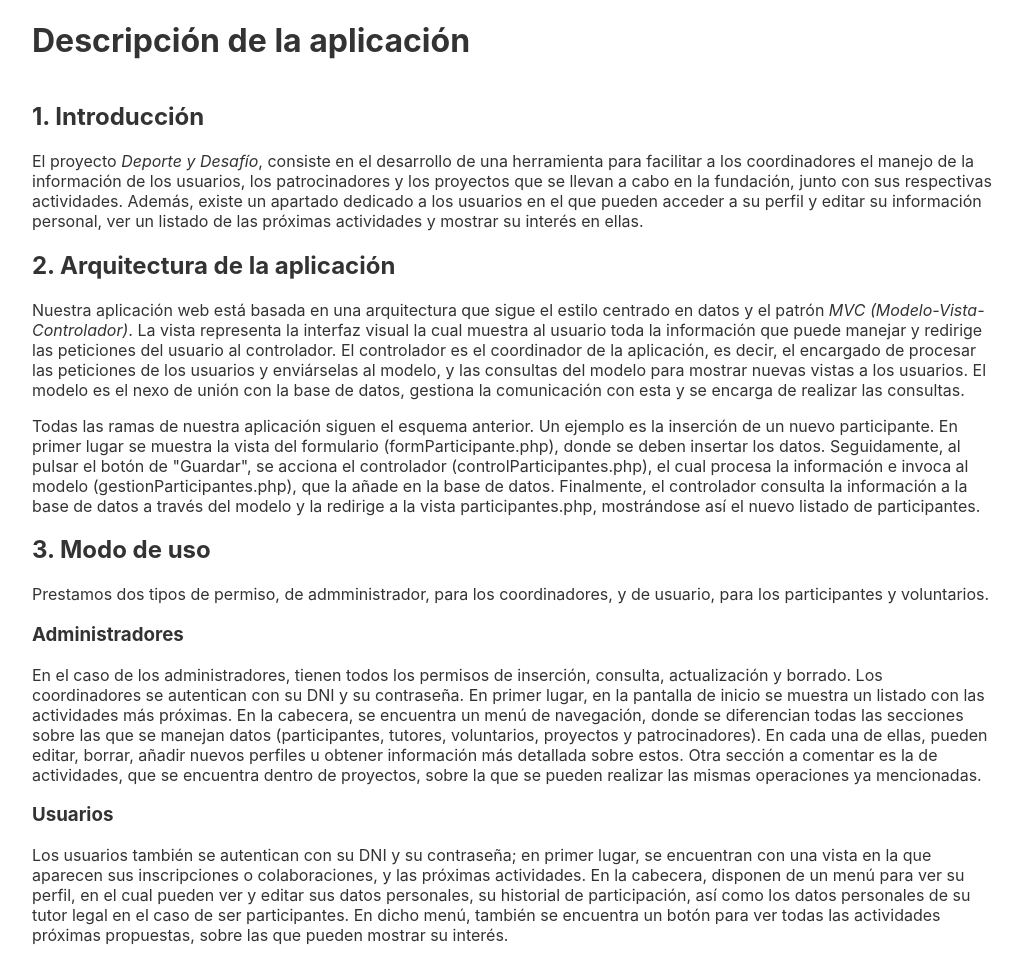
After one commit to mrf1989/d-d2, a PHP site: page /XE/includes/documentacion.php in a window 1280 px wide. The commit adds this page. Shown: the whole page, without its empty margins (127-1149 px from the left). Run offline with PHP 8.4, Linux system fonts and the light colour scheme.

Commit message:
Añadido al proyecto documentacion.php con modificaciones

```diff
--- /dev/null
+++ b/tercer-entregable/includes/documentacion.php
@@ -0,0 +1,51 @@
+<?php
+	// $page_title = "Descripción de la aplicación";
+	// include_once("head.php");
+?>
+<!DOCTYPE html>
+<html lang="es">
+<head>
+    <meta charset="UTF-8">
+    <meta name="viewport" content="width=device-width, initial-scale=1.0">
+    <meta http-equiv="X-UA-Compatible" content="ie=edge">
+    <link rel="stylesheet" href="../css/grid.css">
+    <link rel="stylesheet" href="../css/styles.css">
+    <title>Deporte y Desafío - Descripción de la aplicación</title>
+</head>
+<body>
+	<div class="container">
+        <div class="content">
+            <div class="row">
+                <div class="col-12 col-tab-12">
+                    <div class="content__module">
+                        <div class="module-title">
+							<h1>Descripción de la aplicación</h1>
+						</div>
+						<div>
+							<h2>1. Introducción</h2>
+							<p>El proyecto <em>Deporte y Desafío</em>, consiste en el desarrollo de una herramienta para facilitar a los coordinadores el manejo de la información de los usuarios, los patrocinadores y los proyectos que se llevan a cabo en la fundación, junto con sus respectivas actividades. Además, existe un apartado dedicado a los usuarios en el que pueden acceder a su perfil y editar su información personal, ver un listado de las próximas actividades y mostrar su interés en ellas.</p>
+						</div>
+						<div>
+							<h2>2. Arquitectura de la aplicación</h2>
+							<p>Nuestra aplicación web está basada en una arquitectura que sigue el estilo centrado en datos y el patrón <em>MVC (Modelo-Vista-Controlador)</em>. La vista representa la interfaz visual la cual muestra al usuario toda la información que puede manejar y redirige las peticiones del usuario al controlador. El controlador es el coordinador de la aplicación, es decir, el encargado de procesar las peticiones de los usuarios y enviárselas al modelo, y las consultas del modelo para mostrar nuevas vistas a los usuarios. El modelo es el nexo de unión con la base de datos, gestiona la comunicación con esta y se encarga de realizar las consultas.</p>
+
+							<p>Todas las ramas de nuestra aplicación siguen el esquema anterior. Un ejemplo es la inserción de un nuevo participante. En primer lugar se muestra la vista del formulario (formParticipante.php), donde se deben insertar los datos. Seguidamente, al pulsar el botón de "Guardar", se acciona el controlador (controlParticipantes.php), el cual procesa la información e invoca al modelo (gestionParticipantes.php), que la añade en la base de datos. Finalmente, el controlador consulta la información a la base de datos a través del modelo y la redirige a la vista participantes.php, mostrándose así el nuevo listado de participantes.</p>
+						</div>
+						<div>
+							<h2>3. Modo de uso</h2>
+							<p>Prestamos dos tipos de permiso, de admministrador, para los coordinadores, y de usuario, para los participantes y voluntarios. </p>
+
+							<h3>Administradores</h3>
+
+							<p>En el caso de los administradores, tienen todos los permisos de inserción, consulta, actualización y borrado. Los coordinadores se autentican con su DNI y su contraseña. En primer lugar, en la pantalla de inicio se muestra un listado con las actividades más próximas. En la cabecera, se encuentra un menú de navegación, donde se diferencian todas las secciones sobre las que se manejan datos (participantes, tutores, voluntarios, proyectos y patrocinadores). En cada una de ellas, pueden editar, borrar, añadir nuevos perfiles u obtener información más detallada sobre estos. Otra sección a comentar es la de actividades, que se encuentra dentro de proyectos, sobre la que se pueden realizar las mismas operaciones ya mencionadas.</p>
+
+							<h3>Usuarios</h3>
+							<p>Los usuarios también se autentican con su DNI y su contraseña; en primer lugar, se encuentran con una vista en la que aparecen sus inscripciones o colaboraciones, y las próximas actividades. En la cabecera, disponen de un menú para ver su perfil, en el cual pueden ver y editar sus datos personales, su historial de participación, así como los datos personales de su tutor legal en el caso de ser participantes. En dicho menú, también se encuentra un botón para ver todas las actividades próximas propuestas, sobre las que pueden mostrar su interés.</p>
+						</div>
+					</div>
+				</div>
+			</div>
+		</div>
+	</div>
+</body>
+</html>
--- a/tercer-entregable/includes/footer.php
+++ b/tercer-entregable/includes/footer.php
@@ -1,6 +1,6 @@
 <footer class="footer">
     <div class="content">
-        <p>&copy; 2019, Deporte y Desafío, IISSI-2</p>
+        <p>&copy; 2019, <a href="../includes/documentacion.php">Deporte y Desafío</a>, IISSI-2</p>
     </div>
     <script src="https://ajax.googleapis.com/ajax/libs/jquery/3.4.0/jquery.min.js"></script>
     <script src="js/menu.js"></script>
```
Also changed, not shown: documentacion/Documentacion.html (+14 -1 lines).
